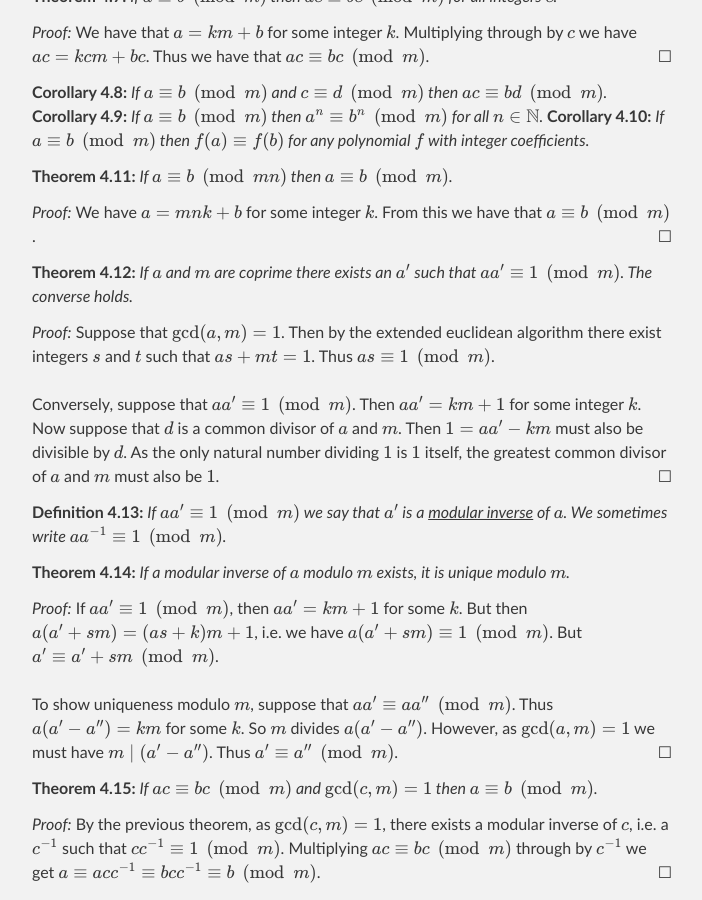
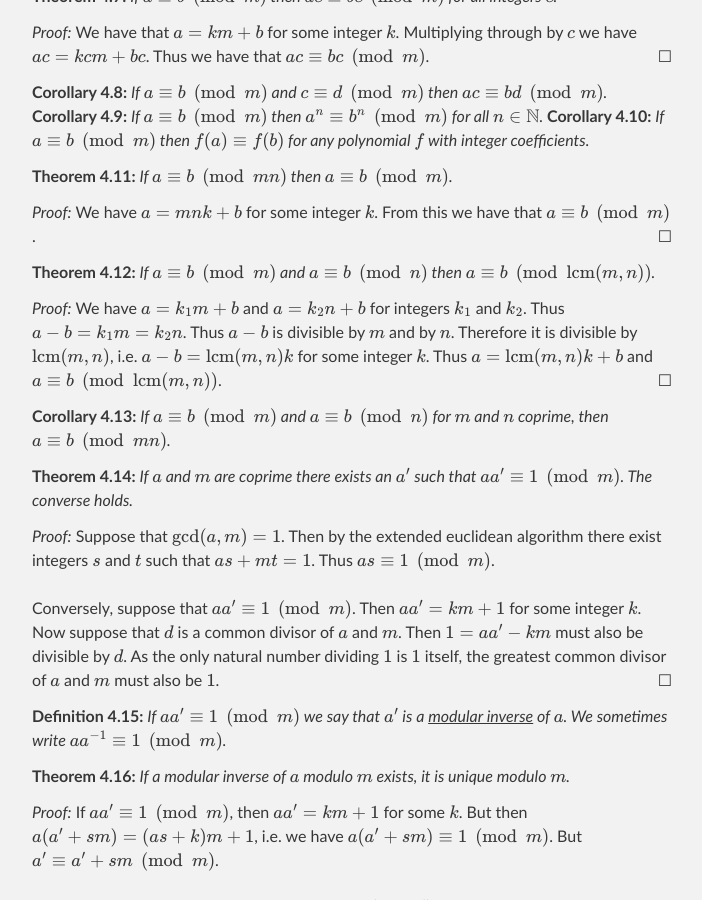
Before and after one commit to wbhart/SimpleMath, a Jekyll site: the page built from test.html, in a window 1280 px wide and 900 px high, scrolled down 14699 px. Shown: the whole window, without its empty margins (288-990 px from the left). Built offline with Jekyll 4.4.1, drawn with Linux system fonts in a browser that asks for light colours; formulas are drawn with MathJax 3.

Commit message:
Update test.html

```diff
--- a/test.html
+++ b/test.html
@@ -724,6 +724,17 @@ that $ac \equiv bc \pmod{m}$.
 <proof> We have $a = mnk + b$ for some integer $k$. From this we have that $a \equiv b \pmod{m}$.
 </proof>
 
+<theorem> If $a \equiv b \pmod{m}$ and $a \equiv b \pmod{n}$ then $a \equiv b \pmod{\lcm(m, n)}$.
+</theorem>
+
+<proof> We have $a = k_1m + b$ and $a = k_2n + b$ for integers $k_1$ and $k_2$. Thus $a - b = k_1m = k_2n$. Thus $a - b$
+is divisible by $m$ and by $n$. Therefore it is divisible by $\lcm(m, n)$, i.e. $a - b = \lcm(m, n)k$ for some integer
+$k$. Thus $a = \lcm(m, n)k + b$ and $a \equiv b \pmod{\lcm(m, n)}$.
+</proof>
+
+<corollary> If $a \equiv b \pmod{m}$ and $a \equiv b \pmod{n}$ for $m$ and $n$ coprime, then $a \equiv b \pmod{mn}$.
+</corollary>
+
 <theorem> If $a$ and $m$ are coprime there exists an $a'$ such that $aa' \equiv 1 \pmod{m}$. The converse holds.
 </theorem>
 
```
